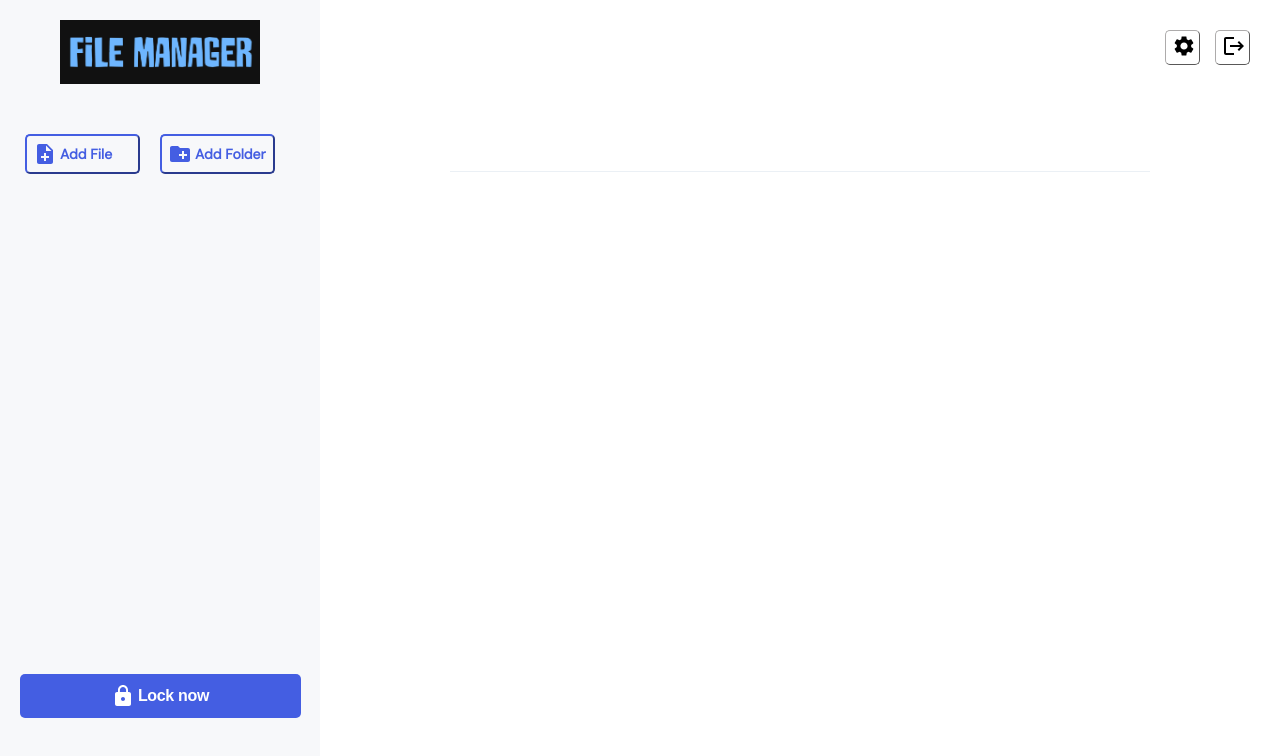
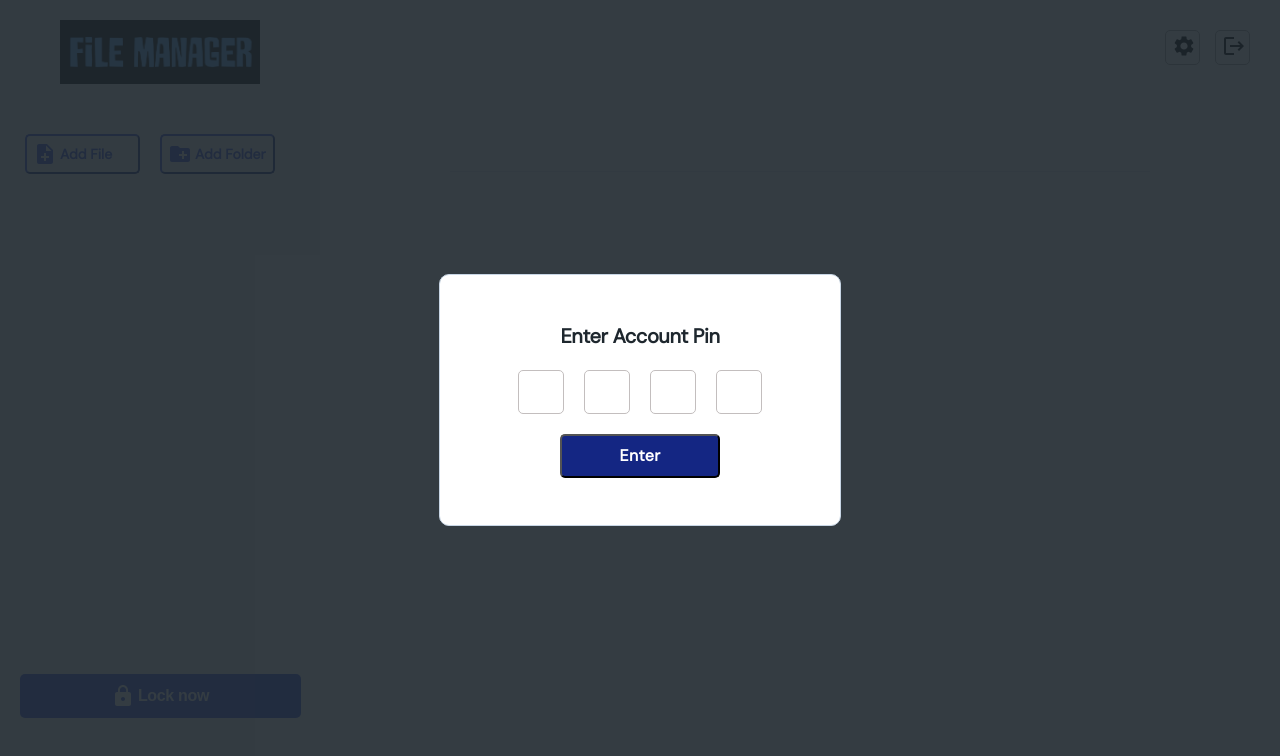
Before and after one commit to theharshit02/file-manager-frontend, a React (Create React App) app: page / in a window 1280 px wide. Shown: the top 756 px of the page. Built offline with nearby package versions, Linux system fonts and the light colour scheme; no server answers.

Commit message:
created set pin and login with pin component

```diff
--- a/package.json
+++ b/package.json
@@ -10,6 +10,7 @@
     "@testing-library/jest-dom": "^5.16.5",
     "@testing-library/react": "^13.4.0",
     "@testing-library/user-event": "^13.5.0",
+    "axios": "^1.2.5",
     "react": "^18.2.0",
     "react-dom": "^18.2.0",
     "react-scripts": "5.0.1",
--- a/src/App.css
+++ b/src/App.css
@@ -1,4 +1,17 @@
-.App {
+.bars {
   position: relative;
   display: flex;
 }
+
+.lockContainer{
+  position: fixed;
+  display: flex;
+  justify-content: center;
+  align-items: center;
+  top: 0;
+  left: 0;
+  right: 0;
+  bottom: 0;
+  background: rgba(30, 39, 46, 0.9);
+  overflow-y: hidden;
+}
--- a/src/App.js
+++ b/src/App.js
@@ -1,12 +1,36 @@
 import './App.css';
 import Sidebar from './components/sidebar/Sidebar';
 import Mainbar from './components/mainbar/Mainbar';
+import Lock from './components/lock/Lock';
+import Setpin from './components/setpin/Setpin';
+import axios from 'axios';
+import { useEffect, useState } from 'react';
 
 function App() {
+
+  const [status, setstatus] = useState()
+
+  async function callLock(){
+    const url = "http://localhost:3000/api/admin/check"
+    const result = await axios.get(url)
+    if (result.data === 0){
+      setstatus("0")
+    }
+  }
+
+  console.log("status", status);
+
+  useEffect(()=>{
+    callLock()
+  },[])
+
   return (
     <div className="App">
-      <Sidebar/>
-      <Mainbar/>
+      <div className="bars">
+        <Sidebar/>
+        <Mainbar/>
+      </div>
+      {status === "0"?<Setpin/>:<Lock/>}
     </div>
   );
 }
--- /dev/null
+++ b/src/components/lock/Lock.js
@@ -0,0 +1,27 @@
+import React, { useEffect } from 'react'
+import styles from './Lock.module.css'
+
+const Lock = () => {
+
+  useEffect(()=>{
+    document.body.style.overflowY = "hidden";
+  })
+
+  return (
+    <div className={styles.lockContainer}>
+      <div className={styles.lock}>
+        <p className={styles.header} >Enter Account Pin</p>
+        <div className={styles.inputPass}>
+          <input className={styles.pass} type="password" maxLength={1}/>
+          <input className={styles.pass} type="password" maxLength={1}/>
+          <input className={styles.pass} type="password" maxLength={1}/>
+          <input className={styles.pass} type="password" maxLength={1}/>
+        </div>
+        <button className={styles.btn}>Enter</button>
+      </div>
+    </div>
+
+  )
+}
+
+export default Lock
--- /dev/null
+++ b/src/components/lock/Lock.module.css
@@ -0,0 +1,65 @@
+.lock{
+    display: flex;
+    align-items: center;
+    justify-content: center;
+    flex-direction: column;
+    width: 400px;
+    height: 250px;
+    background: #FFFFFF;
+    border: 1px solid #C8D6E5;
+    border-radius: 10px;
+}
+
+.header{
+    margin-top: 0;
+    font-weight: 700;
+    font-size: 20px;
+    line-height: 28px;
+    letter-spacing: -0.02em;
+    color: #1E272E;
+    font-family: 'DM Sans', sans-serif;
+}
+
+.inputPass{
+    display: flex;
+}
+
+.pass{
+    display: flex;
+    align-items: center;
+    margin-left: 10px;
+    margin-right: 10px;
+    width: 40px;
+    height: 40px;
+    border-radius: 5px;
+    border: 1px solid rgb(195, 190, 190);
+    font-size: 28px;
+    text-align: center;
+}
+
+.btn{
+    margin-top: 20px;
+    width: 160px;
+    height: 44px;
+    background: #142683;
+    border-radius: 5px;
+    font-family: 'DM Sans', sans-serif;
+    font-weight: 700;
+    font-size: 16px;
+    line-height: 28px;
+    letter-spacing: 0.02em;
+    color: #FFFFFF;
+    cursor: pointer;
+}
+
+.lockContainer{
+    position: fixed;
+    display: flex;
+    justify-content: center;
+    align-items: center;
+    top: 0;
+    left: 0;
+    right: 0;
+    bottom: 0;
+    background: rgba(30, 39, 46, 0.9);
+  }
--- a/src/components/mainbar/Mainbar.module.css
+++ b/src/components/mainbar/Mainbar.module.css
@@ -1,6 +1,4 @@
 .mainbar{
-    /* background: pink;     */
-    /* width: 100%; */
     width: 75%;
     height: 100vh;
     display: flex;
@@ -23,10 +21,10 @@
     margin-left: 15px;
     background: transparent;
     border-radius: 5px;
-    border-width: 1px;
+    border: 1px solid rgb(173, 171, 171);
     width: 35px;
     height: 35px;
-    border-color: rgb(173, 171, 171);
+    cursor: pointer;
 }
 
 .line{
--- /dev/null
+++ b/src/components/setpin/Setpin.js
@@ -0,0 +1,24 @@
+import React from 'react'
+import styles from './Setpin.module.css'
+
+const Setpin = () => {
+  return (
+    <div className={styles.setPinContainer}>
+      <div className={styles.setpin}>
+        <p className={styles.header}>Set Pin</p>
+        <div>
+          <p className={styles.info}>Enter New Pin</p>
+          <input className={styles.input} type="password" name="" id="" maxLength={4}/>
+        </div>
+        <div>
+          <p className={styles.info}>Confirm New Pin</p>
+          <input className={styles.input} type="password" name="" id="" maxLength={4}/>
+        </div>
+        <button className={styles.btn}>Save Changes</button>
+      </div>
+    </div>
+
+  )
+}
+
+export default Setpin
--- /dev/null
+++ b/src/components/setpin/Setpin.module.css
@@ -0,0 +1,69 @@
+.setPinContainer{
+    position: fixed;
+    display: flex;
+    justify-content: center;
+    align-items: center;
+    top: 0;
+    left: 0;
+    right: 0;
+    bottom: 0;
+    background: rgba(30, 39, 46, 0.9);
+    overflow-y: hidden;
+}
+
+.setpin{
+    width: 400px;
+    height: 400px;
+    background: #FFFFFF;
+    border: 1px solid #C8D6E5;
+    border-radius: 10px;
+    display: flex;
+    flex-direction: column;
+    justify-content: center;
+    align-items: center;
+}
+
+.header{
+    font-family: 'DM Sans', sans-serif;
+    font-weight: 700;
+    font-size: 20px;
+    line-height: 28px;
+    letter-spacing: 0.02em;
+    color: #1E272E;
+}
+
+.info{
+    font-family: 'DM Sans', sans-serif;
+    font-weight: 500;
+    font-size: 16px;
+    line-height: 28px;
+    letter-spacing: 0.02em;
+    color: #566474;
+    margin-bottom: 10px;
+}
+
+.input{
+    width: 300px;
+    height: 44px;
+    border: 1px solid #EBF0F5;
+    border-radius: 5px;
+    font-size: 28px;
+    padding-left: 20px;
+}
+
+.btn{
+    width: 160px;
+    height: 44px;
+    background: #142683;
+    border-radius: 5px;
+    font-family: 'DM Sans';
+    font-style: normal;
+    font-weight: 700;
+    font-size: 16px;
+    line-height: 28px;
+    letter-spacing: 0.02em;
+    color: #FFFFFF;
+    cursor: pointer;
+    margin-top: 20px;
+    margin-bottom: 20px;
+}
--- a/src/components/sidebar/Sidebar.module.css
+++ b/src/components/sidebar/Sidebar.module.css
@@ -3,8 +3,6 @@
     display: flex;
     flex-direction: column;
     align-items: center;
-    /* justify-content: center; */
-    /* justify-content: space-between; */
     width: 25%;
     height: 100vh;
     background: #F7F8FA;
```
Also changed, not shown: 1 other file (tests, documents, lock files or other folders).
